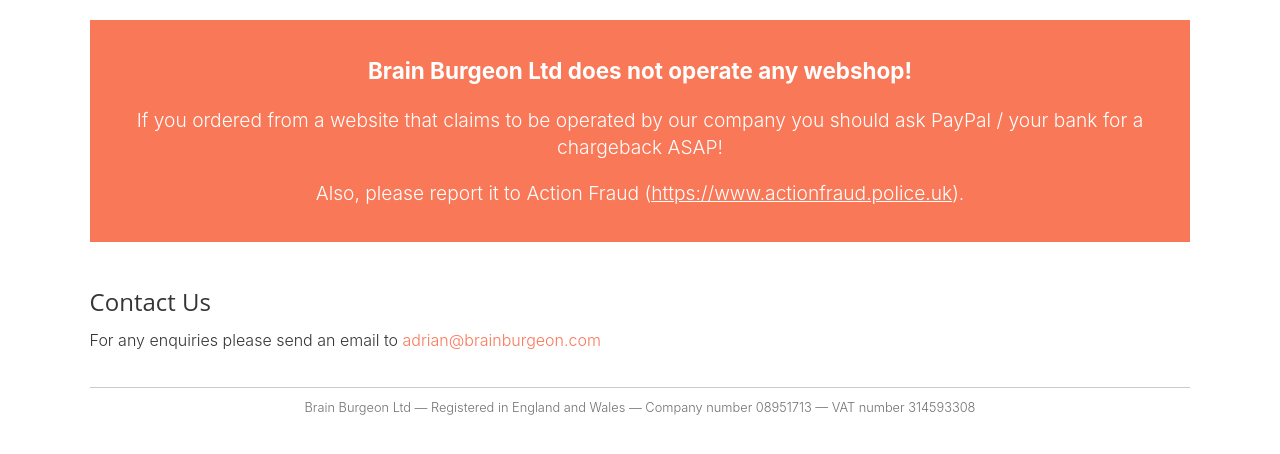
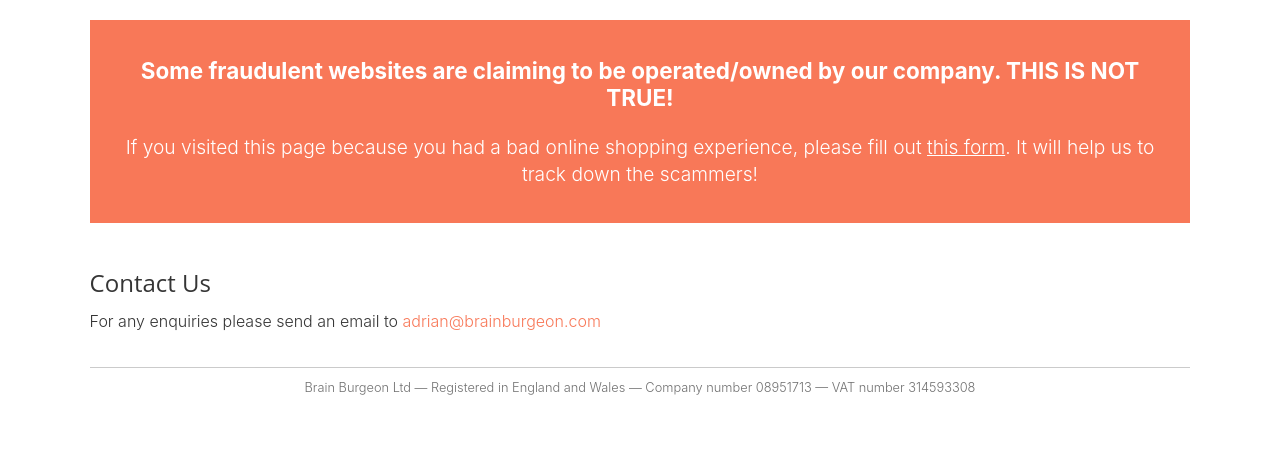
Before and after one commit to BrainBurgeon/brainburgeon.com, a plain HTML site: page index.html in a window 1280 px wide. Shown: the part 74-528 px from the top of the page. Drawn offline with Linux system fonts and the light colour scheme.

Commit message:
Update index.html

```diff
--- a/index.html
+++ b/index.html
@@ -88,9 +88,8 @@
         <main class="main-content">
 
             <section class="announcement">
-              <h3>Brain Burgeon Ltd does not operate any webshop!</h3>
-              <p>If you ordered from a website that claims to be operated by our company you should ask PayPal / your bank for a chargeback ASAP!</p>
-              <p>Also, please report it to Action Fraud (<a href="https://www.actionfraud.police.uk" rel="nofollow">https://www.actionfraud.police.uk</a>).</p>
+                <h3>Some fraudulent websites are claiming to be operated/owned by our company. THIS IS NOT TRUE!</h3>
+                <p>If you visited this page because you had a bad online shopping experience, please fill out <a href="https://docs.google.com/forms/d/e/1FAIpQLSeApU2osmUgXdGQrGgrQhV1MHqEH5BfDHWdIB6ltju7awyAvg/viewform" target="_blank" rel="nofollow">this form</a>. It will help us to track down the scammers!<p>
             </section>
 
             <section>
```
